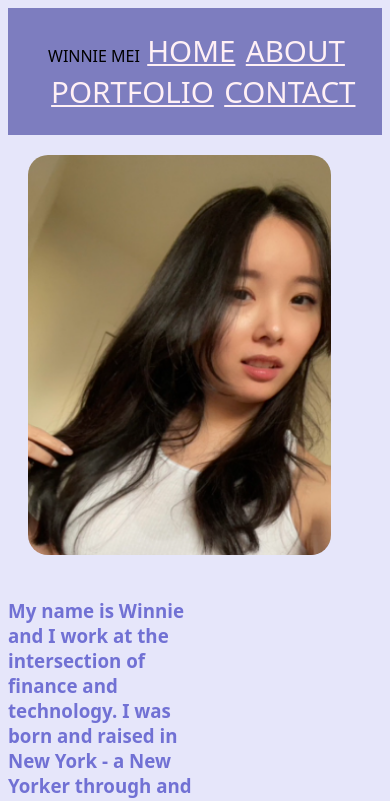
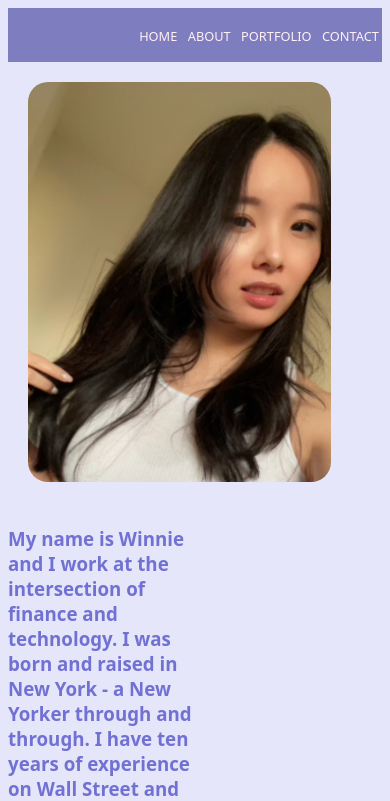
Before and after one commit to Winnie-Mei-Personal-Website/personal_site, a plain HTML site: page index.html in a window 390 px wide. Shown: the top 801 px of the page. Drawn offline with Linux system fonts and the light colour scheme.

Commit message:
make header font size responsive

```diff
--- a/index.html
+++ b/index.html
@@ -14,7 +14,7 @@
 <body>
     <div class="CSS-flex-container">
         <ul>
-            <li id="myname">WINNIE MEI</li>
+            <!-- <li id="myname">WINNIE MEI</li> -->
             <li><a href="./index.html">HOME</a></li>
             <li><a href="./about.html">ABOUT</a></li>
             <li><a href="./portfolio.html">PORTFOLIO</a></li>
--- a/style.css
+++ b/style.css
@@ -27,15 +27,15 @@ a {
     padding: .8vw;
     color:lavenderblush;
     font-size: 3.5vh;
+    text-decoration: none;
 }
 
 @media (max-width: 768px) {
     .CSS-flex-container{
-    margin: 0 auto;
-    padding: 0 auto;
+        height:fit-content;
     }
     a {
-        font: size 10%;
+        font-size: 80%;
     }
 }
 
@@ -53,7 +53,6 @@ h2 {
     height: 400px;
     padding: 20px 20px 20px 20px;
 }
-
 
 /* #myname {
     color:lavenderblush;
```
